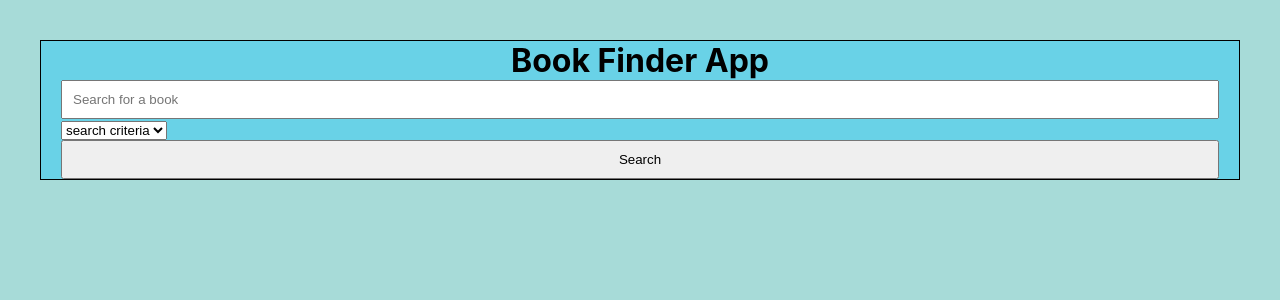
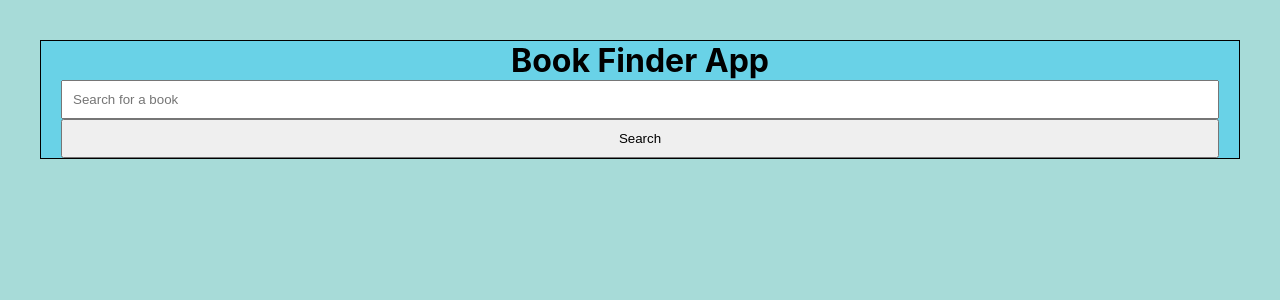
Before and after one commit to lancerdonnie/Book-Finder, a React (Create React App) app: page / in a window 1280 px wide. Shown: the top 300 px of the page. Built offline with nearby package versions, Linux system fonts and the light colour scheme.

Commit message:
handling empty search and undefined search

```diff
--- a/src/App.js
+++ b/src/App.js
@@ -11,46 +11,53 @@ class App extends Component {
     totalItems: null,
     loading: true,
     input: '',
-    option: null
+    showAlert: false
   };
   handleSubmit = async () => {
-    const urls = [
-      `https://www.googleapis.com/books/v1/volumes?q=${this.state.input}&key=${process.env.REACT_APP_GOOGLE_API_KEY}`,
-      `https://www.googleapis.com/books/v1/volumes?q=${this.state.input}+&key=${process.env.REACT_APP_GOOGLE_API_KEY}`,
-      `https://www.googleapis.com/books/v1/volumes?q=${this.state.input}+inauthor:keyes&key=${process.env.REACT_APP_GOOGLE_API_KEY}`,
-      `https://www.googleapis.com/books/v1/volumes?q=${this.state.input}&key=${process.env.REACT_APP_GOOGLE_API_KEY}`
-    ];
-    let url;
-    if (this.state.option === 'a') {
-    } else if (this.state.option === 'b') {
-    } else if (this.state.option === 'c') {
+    if (this.state.input) {
+      let res = await axios.get(
+        `https://www.googleapis.com/books/v1/volumes?q=${this.state.input}&key=${process.env.REACT_APP_GOOGLE_API_KEY}`
+      );
+      res = res.data;
+      this.setState({
+        volumes: res.items,
+        totalItems: res.totalItems,
+        loading: false
+      });
     } else {
-      url = urls[0];
+      // alert('Type a book name or author to search');
+      this.setState({
+        showAlert: true
+      });
     }
-    let res = await axios.get(url);
-    res = res.data;
-    this.setState({
-      volumes: res.items,
-      totalItems: res.totalItems,
-      loading: false
-    });
-    console.log(this.state.option);
   };
   handleInp = inpu => {
     this.setState({
       input: inpu
     });
   };
-  handleOption = opt => {
-    this.setState({
-      option: opt
-    });
-  };
+
   render() {
     return (
       <div className='container'>
         <h1 className='tcenter'>Book Finder App</h1>
-        <Input inp={this.handleInp} option={this.handleOption} />
+        <Input inp={this.handleInp} />
+        {/* {
+          if (this.state.showAlert===true){
+            return (<div>please enter a valid name or author</div>)
+          }
+        } */}
+
+        {this.state.showAlert ? (
+          <div>please enter a valid name or author</div>
+        ) : null}
+        {() => {
+          setTimeout(() => {
+            this.setState({
+              showAlert: false
+            });
+          }, 5000)();
+        }}
         <SubmitButton submit={this.handleSubmit} />
         {!this.state.loading ? (
           <BookCollection
--- a/src/Components/Input.component.jsx
+++ b/src/Components/Input.component.jsx
@@ -4,8 +4,7 @@ class Input extends Component {
   constructor(props) {
     super(props);
     this.state = {
-      input: '',
-      option: null
+      input: ''
     };
   }
 
@@ -13,6 +12,7 @@ class Input extends Component {
     this.setState({
       [e.target.name]: e.target.value
     });
+    // this.props.inp(this.state.input);
     this.props.inp(e.target.value);
   };
   render() {
@@ -26,22 +26,6 @@ class Input extends Component {
           value={this.state.input}
           onChange={this.handleInput}
         />
-        <select
-          name='option'
-          id=''
-          defaultValue='x'
-          onChange={e => {
-            this.props.option(e.target.value);
-            this.setState({
-              [e.target.name]: e.target.value
-            });
-          }}
-        >
-          <option value='x'>search criteria</option>
-          <option value='a'>title</option>
-          <option value='b'>author</option>
-          <option value='c'>publisher</option>
-        </select>
       </div>
     );
   }
--- a/src/index.css
+++ b/src/index.css
@@ -44,7 +44,6 @@ code {
   border: white 1px solid;
   background-color: #f38630;
   background-color: white;
-
 }
 .book-items {
   display: flex;
```
